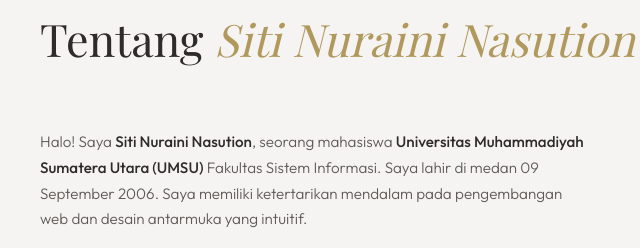
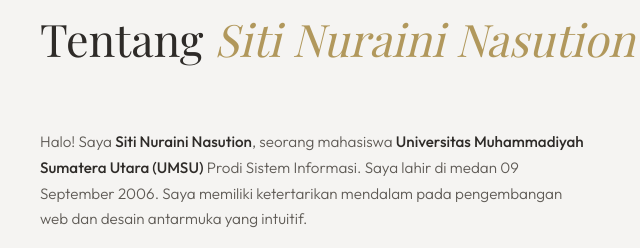
Before and after one commit to sitinuraininst/profil-aini, a plain HTML site: page index.html in a window 1280 px wide. Shown: the part 925-1173 px from the top of the page, 24-664 px from the left. Drawn offline with nearby package versions, Linux system fonts and the light colour scheme; a web font is replaced by a local one.

Commit message:
Update index.html

```diff
--- a/index.html
+++ b/index.html
@@ -914,7 +914,7 @@
     <h2 class="reveal reveal-delay-1">Tentang <em> Siti Nuraini Nasution</em></h2>
     <div class="about-grid">
       <div class="bio-text reveal reveal-delay-2">
-        <p>Halo! Saya <strong>Siti Nuraini Nasution</strong>, seorang mahasiswa <strong>Universitas Muhammadiyah Sumatera Utara (UMSU)</strong> Fakultas Sistem Informasi. Saya lahir di medan 09 September 2006. Saya memiliki ketertarikan mendalam pada pengembangan web dan desain antarmuka yang intuitif.</p>
+        <p>Halo! Saya <strong>Siti Nuraini Nasution</strong>, seorang mahasiswa <strong>Universitas Muhammadiyah Sumatera Utara (UMSU)</strong> Prodi Sistem Informasi. Saya lahir di medan 09 September 2006. Saya memiliki ketertarikan mendalam pada pengembangan web dan desain antarmuka yang intuitif.</p>
         <p>Perjalanan saya dimulai dari rasa ingin tahu tentang cara kerja website, yang kini menjadi passion untuk terus belajar dan berkarya. Saya percaya bahwa teknologi yang baik adalah yang mampu memberikan solusi sederhana namun berdampak besar.</p>
         <p>Ketika tidak sedang berkutat dengan kode, saya senang mengeksplorasi dunia fotografi, membaca buku fiksi ilmiah, dan menikmati secangkir kopi sambil mendengarkan musik.</p>
       </div>
@@ -1106,4 +1106,5 @@
 })();
 </script>
 </body>
+
 </html>
```
